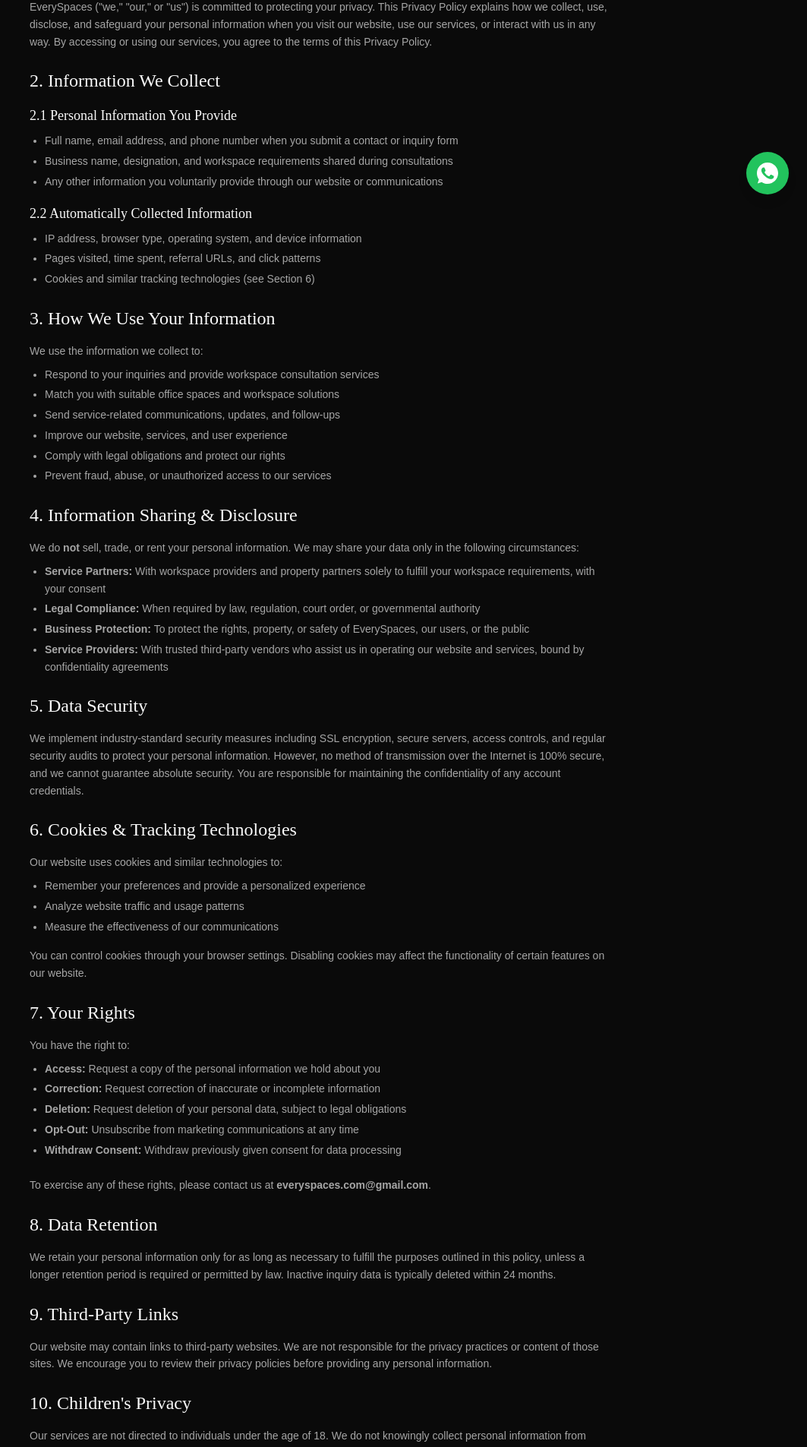
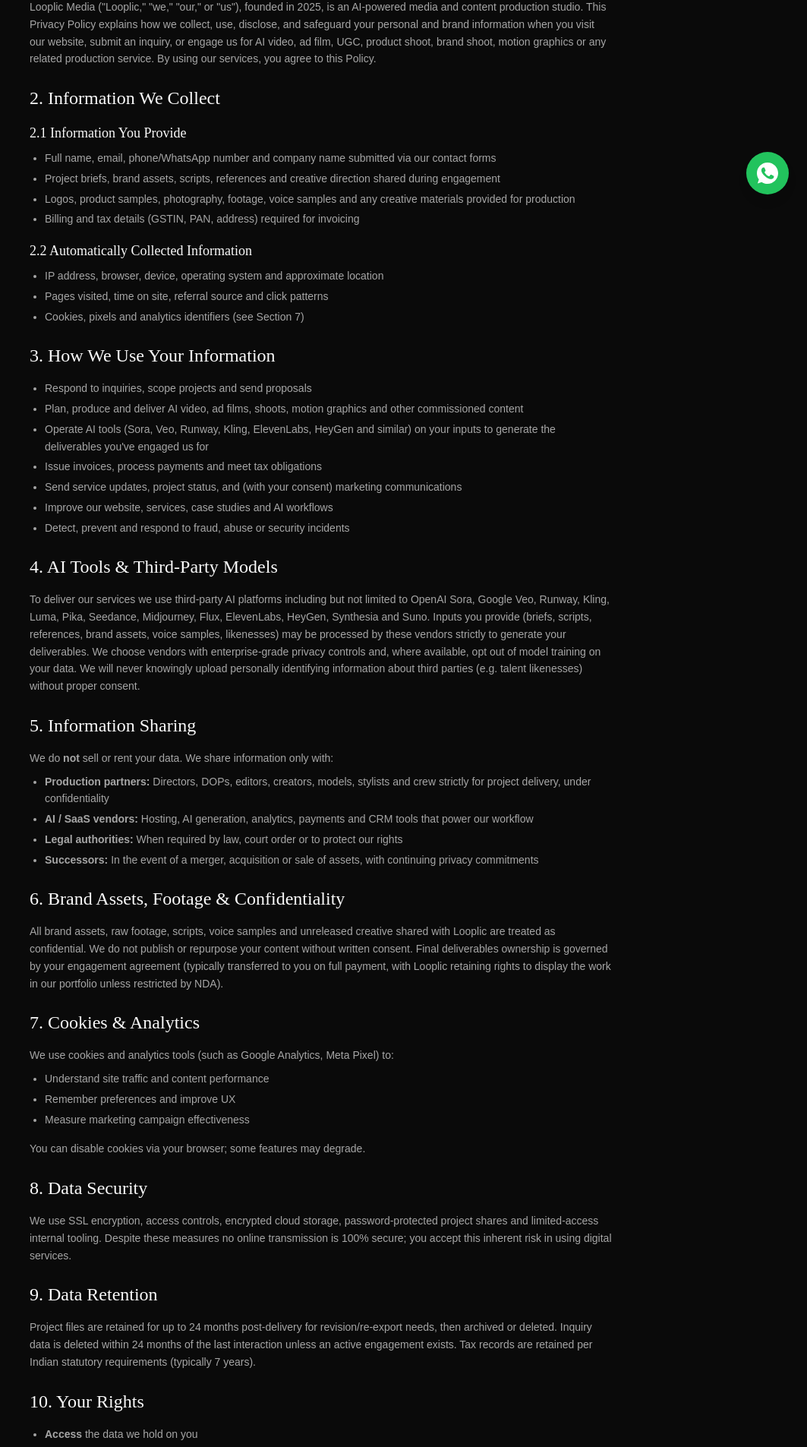
Before and after one commit to revenuxe/looplic-media-js, a React (Vite) app: page /privacy-policy in a window 1280 px wide. Shown: the part 520-2425 px from the top of the page at 76% size, without its empty margins (217-1280 px from the left). Built offline with nearby package versions, Linux system fonts and the light colour scheme.

Commit message:
Changes
Co-authored-by: revenuxe <255688540+revenuxe@users.noreply.github.com>

```diff
--- a/src/pages/PrivacyPolicy.tsx
+++ b/src/pages/PrivacyPolicy.tsx
@@ -3,22 +3,22 @@ import FooterSection from "@/components/FooterSection";
 import AnimatedSection from "@/components/AnimatedSection";
 import SEOHead from "@/components/SEOHead";
 
-const lastUpdated = "March 1, 2025";
+const lastUpdated = "January 15, 2025";
 
 const PrivacyPolicy = () => {
   return (
     <div className="min-h-screen bg-background">
       <SEOHead
-        title="Privacy Policy – EverySpaces | How We Protect Your Data"
-        description="Read EverySpaces' privacy policy to understand how we collect, use, and protect your personal information. Your data security is our priority."
+        title="Privacy Policy | Looplic AI Media — How We Protect Your Data"
+        description="Read Looplic Media's privacy policy. Learn how our AI video and content production studio collects, stores, and protects your personal and brand information."
         canonical="/privacy-policy"
-        keywords="EverySpaces privacy policy, data protection, personal information security, workspace consulting privacy"
+        keywords="Looplic privacy policy, AI media data protection, video production privacy, brand data protection, GDPR, DPDP India"
       />
       <Navbar />
       <AnimatedSection>
         <section className="py-16 md:py-24 px-4 sm:px-6 lg:px-12 bg-primary text-primary-foreground">
           <div className="max-w-3xl mx-auto text-center">
-            <p className="text-accent font-semibold text-sm tracking-widest uppercase mb-4">Legal</p>
+            <p className="text-accent font-semibold text-sm tracking-widest uppercase mb-4">Legal · Est. 2025</p>
             <h1 className="text-3xl sm:text-4xl md:text-5xl font-serif leading-tight mb-4">Privacy Policy</h1>
             <p className="text-primary-foreground/70 text-sm">Last updated: {lastUpdated}</p>
           </div>
@@ -28,103 +28,109 @@ const PrivacyPolicy = () => {
       <AnimatedSection delay={0.1}>
         <section className="py-14 md:py-20 px-4 sm:px-6 lg:px-12">
           <div className="max-w-3xl mx-auto prose-sm sm:prose text-foreground">
-
             <h2 className="text-xl sm:text-2xl font-serif mb-4">1. Introduction</h2>
             <p className="text-muted-foreground text-sm leading-relaxed mb-6">
-              EverySpaces ("we," "our," or "us") is committed to protecting your privacy. This Privacy Policy explains how we collect, use, disclose, and safeguard your personal information when you visit our website, use our services, or interact with us in any way. By accessing or using our services, you agree to the terms of this Privacy Policy.
+              Looplic Media ("Looplic," "we," "our," or "us"), founded in 2025, is an AI-powered media and content production studio. This Privacy Policy explains how we collect, use, disclose, and safeguard your personal and brand information when you visit our website, submit an inquiry, or engage us for AI video, ad film, UGC, product shoot, brand shoot, motion graphics or any related production service. By using our services, you agree to this Policy.
             </p>
 
             <h2 className="text-xl sm:text-2xl font-serif mb-4">2. Information We Collect</h2>
-            <h3 className="text-lg font-serif mb-2">2.1 Personal Information You Provide</h3>
+            <h3 className="text-lg font-serif mb-2">2.1 Information You Provide</h3>
             <ul className="list-disc pl-5 text-muted-foreground text-sm leading-relaxed mb-4 space-y-1">
-              <li>Full name, email address, and phone number when you submit a contact or inquiry form</li>
-              <li>Business name, designation, and workspace requirements shared during consultations</li>
-              <li>Any other information you voluntarily provide through our website or communications</li>
+              <li>Full name, email, phone/WhatsApp number and company name submitted via our contact forms</li>
+              <li>Project briefs, brand assets, scripts, references and creative direction shared during engagement</li>
+              <li>Logos, product samples, photography, footage, voice samples and any creative materials provided for production</li>
+              <li>Billing and tax details (GSTIN, PAN, address) required for invoicing</li>
             </ul>
             <h3 className="text-lg font-serif mb-2">2.2 Automatically Collected Information</h3>
             <ul className="list-disc pl-5 text-muted-foreground text-sm leading-relaxed mb-6 space-y-1">
-              <li>IP address, browser type, operating system, and device information</li>
-              <li>Pages visited, time spent, referral URLs, and click patterns</li>
-              <li>Cookies and similar tracking technologies (see Section 6)</li>
+              <li>IP address, browser, device, operating system and approximate location</li>
+              <li>Pages visited, time on site, referral source and click patterns</li>
+              <li>Cookies, pixels and analytics identifiers (see Section 7)</li>
             </ul>
 
             <h2 className="text-xl sm:text-2xl font-serif mb-4">3. How We Use Your Information</h2>
-            <p className="text-muted-foreground text-sm leading-relaxed mb-2">We use the information we collect to:</p>
             <ul className="list-disc pl-5 text-muted-foreground text-sm leading-relaxed mb-6 space-y-1">
-              <li>Respond to your inquiries and provide workspace consultation services</li>
-              <li>Match you with suitable office spaces and workspace solutions</li>
-              <li>Send service-related communications, updates, and follow-ups</li>
-              <li>Improve our website, services, and user experience</li>
-              <li>Comply with legal obligations and protect our rights</li>
-              <li>Prevent fraud, abuse, or unauthorized access to our services</li>
+              <li>Respond to inquiries, scope projects and send proposals</li>
+              <li>Plan, produce and deliver AI video, ad films, shoots, motion graphics and other commissioned content</li>
+              <li>Operate AI tools (Sora, Veo, Runway, Kling, ElevenLabs, HeyGen and similar) on your inputs to generate the deliverables you've engaged us for</li>
+              <li>Issue invoices, process payments and meet tax obligations</li>
+              <li>Send service updates, project status, and (with your consent) marketing communications</li>
+              <li>Improve our website, services, case studies and AI workflows</li>
+              <li>Detect, prevent and respond to fraud, abuse or security incidents</li>
             </ul>
 
-            <h2 className="text-xl sm:text-2xl font-serif mb-4">4. Information Sharing & Disclosure</h2>
-            <p className="text-muted-foreground text-sm leading-relaxed mb-2">We do <strong>not</strong> sell, trade, or rent your personal information. We may share your data only in the following circumstances:</p>
+            <h2 className="text-xl sm:text-2xl font-serif mb-4">4. AI Tools & Third-Party Models</h2>
+            <p className="text-muted-foreground text-sm leading-relaxed mb-6">
+              To deliver our services we use third-party AI platforms including but not limited to OpenAI Sora, Google Veo, Runway, Kling, Luma, Pika, Seedance, Midjourney, Flux, ElevenLabs, HeyGen, Synthesia and Suno. Inputs you provide (briefs, scripts, references, brand assets, voice samples, likenesses) may be processed by these vendors strictly to generate your deliverables. We choose vendors with enterprise-grade privacy controls and, where available, opt out of model training on your data. We will never knowingly upload personally identifying information about third parties (e.g. talent likenesses) without proper consent.
+            </p>
+
+            <h2 className="text-xl sm:text-2xl font-serif mb-4">5. Information Sharing</h2>
+            <p className="text-muted-foreground text-sm leading-relaxed mb-2">We do <strong>not</strong> sell or rent your data. We share information only with:</p>
             <ul className="list-disc pl-5 text-muted-foreground text-sm leading-relaxed mb-6 space-y-1">
-              <li><strong>Service Partners:</strong> With workspace providers and property partners solely to fulfill your workspace requirements, with your consent</li>
-              <li><strong>Legal Compliance:</strong> When required by law, regulation, court order, or governmental authority</li>
-              <li><strong>Business Protection:</strong> To protect the rights, property, or safety of EverySpaces, our users, or the public</li>
-              <li><strong>Service Providers:</strong> With trusted third-party vendors who assist us in operating our website and services, bound by confidentiality agreements</li>
+              <li><strong>Production partners:</strong> Directors, DOPs, editors, creators, models, stylists and crew strictly for project delivery, under confidentiality</li>
+              <li><strong>AI / SaaS vendors:</strong> Hosting, AI generation, analytics, payments and CRM tools that power our workflow</li>
+              <li><strong>Legal authorities:</strong> When required by law, court order or to protect our rights</li>
+              <li><strong>Successors:</strong> In the event of a merger, acquisition or sale of assets, with continuing privacy commitments</li>
             </ul>
 
-            <h2 className="text-xl sm:text-2xl font-serif mb-4">5. Data Security</h2>
+            <h2 className="text-xl sm:text-2xl font-serif mb-4">6. Brand Assets, Footage & Confidentiality</h2>
             <p className="text-muted-foreground text-sm leading-relaxed mb-6">
-              We implement industry-standard security measures including SSL encryption, secure servers, access controls, and regular security audits to protect your personal information. However, no method of transmission over the Internet is 100% secure, and we cannot guarantee absolute security. You are responsible for maintaining the confidentiality of any account credentials.
+              All brand assets, raw footage, scripts, voice samples and unreleased creative shared with Looplic are treated as confidential. We do not publish or repurpose your content without written consent. Final deliverables ownership is governed by your engagement agreement (typically transferred to you on full payment, with Looplic retaining rights to display the work in our portfolio unless restricted by NDA).
             </p>
 
-            <h2 className="text-xl sm:text-2xl font-serif mb-4">6. Cookies & Tracking Technologies</h2>
-            <p className="text-muted-foreground text-sm leading-relaxed mb-2">Our website uses cookies and similar technologies to:</p>
+            <h2 className="text-xl sm:text-2xl font-serif mb-4">7. Cookies & Analytics</h2>
+            <p className="text-muted-foreground text-sm leading-relaxed mb-2">We use cookies and analytics tools (such as Google Analytics, Meta Pixel) to:</p>
             <ul className="list-disc pl-5 text-muted-foreground text-sm leading-relaxed mb-4 space-y-1">
-              <li>Remember your preferences and provide a personalized experience</li>
-              <li>Analyze website traffic and usage patterns</li>
-              <li>Measure the effectiveness of our communications</li>
+              <li>Understand site traffic and content performance</li>
+              <li>Remember preferences and improve UX</li>
+              <li>Measure marketing campaign effectiveness</li>
             </ul>
             <p className="text-muted-foreground text-sm leading-relaxed mb-6">
-              You can control cookies through your browser settings. Disabling cookies may affect the functionality of certain features on our website.
+              You can disable cookies via your browser; some features may degrade.
             </p>
 
-            <h2 className="text-xl sm:text-2xl font-serif mb-4">7. Your Rights</h2>
-            <p className="text-muted-foreground text-sm leading-relaxed mb-2">You have the right to:</p>
+            <h2 className="text-xl sm:text-2xl font-serif mb-4">8. Data Security</h2>
+            <p className="text-muted-foreground text-sm leading-relaxed mb-6">
+              We use SSL encryption, access controls, encrypted cloud storage, password-protected project shares and limited-access internal tooling. Despite these measures no online transmission is 100% secure; you accept this inherent risk in using digital services.
+            </p>
+
+            <h2 className="text-xl sm:text-2xl font-serif mb-4">9. Data Retention</h2>
+            <p className="text-muted-foreground text-sm leading-relaxed mb-6">
+              Project files are retained for up to 24 months post-delivery for revision/re-export needs, then archived or deleted. Inquiry data is deleted within 24 months of the last interaction unless an active engagement exists. Tax records are retained per Indian statutory requirements (typically 7 years).
+            </p>
+
+            <h2 className="text-xl sm:text-2xl font-serif mb-4">10. Your Rights</h2>
             <ul className="list-disc pl-5 text-muted-foreground text-sm leading-relaxed mb-6 space-y-1">
-              <li><strong>Access:</strong> Request a copy of the personal information we hold about you</li>
-              <li><strong>Correction:</strong> Request correction of inaccurate or incomplete information</li>
-              <li><strong>Deletion:</strong> Request deletion of your personal data, subject to legal obligations</li>
-              <li><strong>Opt-Out:</strong> Unsubscribe from marketing communications at any time</li>
-              <li><strong>Withdraw Consent:</strong> Withdraw previously given consent for data processing</li>
+              <li><strong>Access</strong> the data we hold on you</li>
+              <li><strong>Correct</strong> inaccurate information</li>
+              <li><strong>Delete</strong> your personal data, subject to legal obligations</li>
+              <li><strong>Withdraw consent</strong> for marketing or data processing at any time</li>
+              <li><strong>Object</strong> to specific uses of your data</li>
             </ul>
             <p className="text-muted-foreground text-sm leading-relaxed mb-6">
-              To exercise any of these rights, please contact us at <strong>everyspaces.com@gmail.com</strong>.
+              Email <strong>hello@looplic.media</strong> to exercise any right.
             </p>
 
-            <h2 className="text-xl sm:text-2xl font-serif mb-4">8. Data Retention</h2>
+            <h2 className="text-xl sm:text-2xl font-serif mb-4">11. Children's Privacy</h2>
             <p className="text-muted-foreground text-sm leading-relaxed mb-6">
-              We retain your personal information only for as long as necessary to fulfill the purposes outlined in this policy, unless a longer retention period is required or permitted by law. Inactive inquiry data is typically deleted within 24 months.
+              Our services are not directed to children under 18. We do not knowingly collect data from minors. Where minors appear as talent in productions, we require verifiable parental/guardian consent and applicable child labour & data compliance.
             </p>
 
-            <h2 className="text-xl sm:text-2xl font-serif mb-4">9. Third-Party Links</h2>
+            <h2 className="text-xl sm:text-2xl font-serif mb-4">12. International Transfers</h2>
             <p className="text-muted-foreground text-sm leading-relaxed mb-6">
-              Our website may contain links to third-party websites. We are not responsible for the privacy practices or content of those sites. We encourage you to review their privacy policies before providing any personal information.
+              Some AI vendors and cloud hosts process data outside India (typically the US/EU). By engaging us you consent to such transfers, with vendor-level safeguards in place.
             </p>
 
-            <h2 className="text-xl sm:text-2xl font-serif mb-4">10. Children's Privacy</h2>
+            <h2 className="text-xl sm:text-2xl font-serif mb-4">13. Changes to This Policy</h2>
             <p className="text-muted-foreground text-sm leading-relaxed mb-6">
-              Our services are not directed to individuals under the age of 18. We do not knowingly collect personal information from children. If we become aware that we have collected data from a minor, we will take steps to delete it promptly.
+              We may update this Policy as our services or laws evolve. The "Last updated" date will reflect changes. Continued use of our website or services constitutes acceptance.
             </p>
 
-            <h2 className="text-xl sm:text-2xl font-serif mb-4">11. Changes to This Policy</h2>
-            <p className="text-muted-foreground text-sm leading-relaxed mb-6">
-              We may update this Privacy Policy from time to time. Changes will be posted on this page with an updated "Last Updated" date. We encourage you to review this policy periodically. Continued use of our services after changes constitutes acceptance of the updated policy.
-            </p>
-
-            <h2 className="text-xl sm:text-2xl font-serif mb-4">12. Contact Us</h2>
-            <p className="text-muted-foreground text-sm leading-relaxed mb-2">
-              If you have any questions, concerns, or requests regarding this Privacy Policy, please contact us:
-            </p>
+            <h2 className="text-xl sm:text-2xl font-serif mb-4">14. Contact</h2>
             <div className="bg-secondary rounded-xl p-5 text-sm text-muted-foreground space-y-1">
-              <p><strong className="text-foreground">EverySpaces</strong></p>
-              <p>HBR Layout, Bangalore, India</p>
-              <p>Email: everyspaces.com@gmail.com</p>
+              <p><strong className="text-foreground">Looplic Media</strong></p>
+              <p>Bangalore, India</p>
+              <p>Email: hello@looplic.media</p>
               <p>Phone: +91 98862 85028</p>
             </div>
           </div>
```
